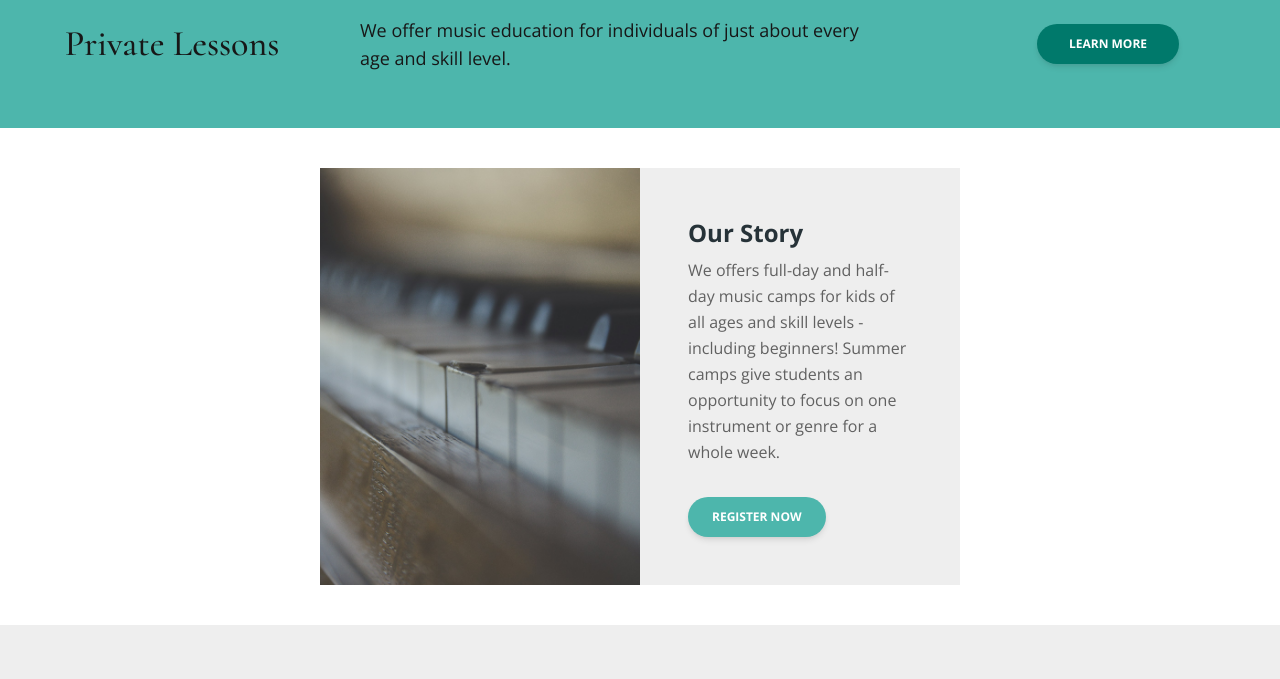
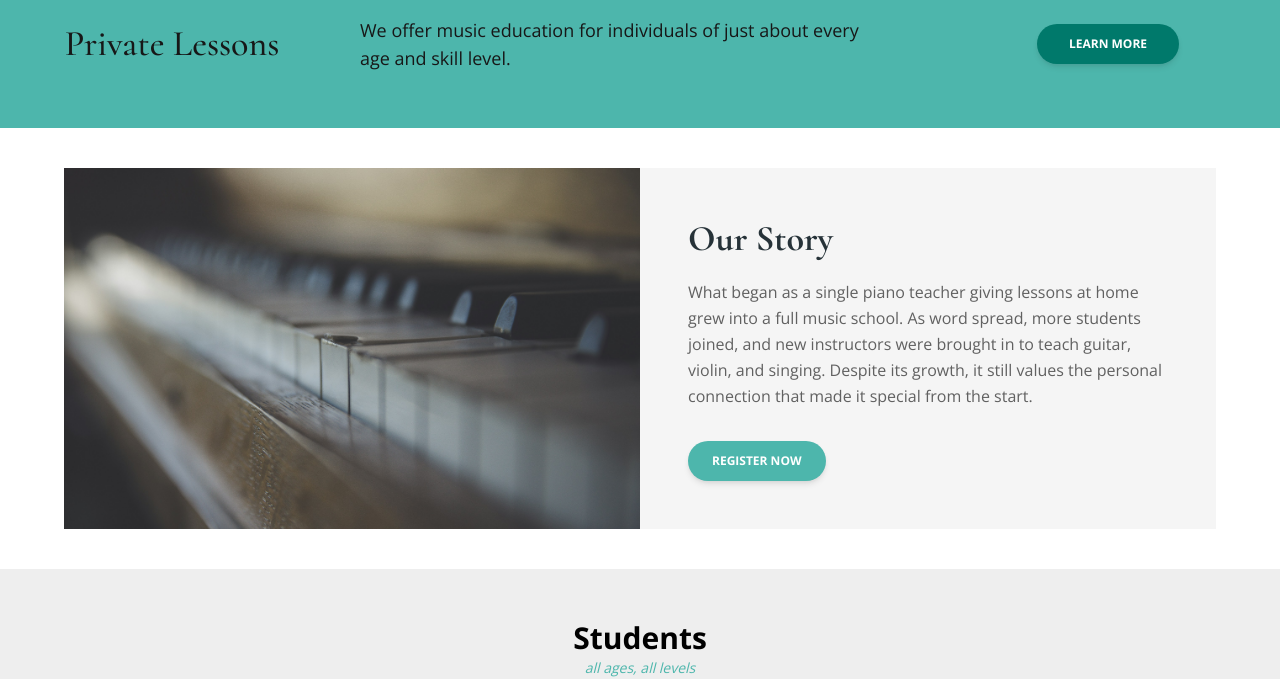
Before and after one commit to cecitorres/taylor-made-music, a Next.js app: page / in a window 1280 px wide. Shown: the part 840-1519 px from the top of the page. Built offline with nearby package versions, Linux system fonts and the light colour scheme.

Commit message:
style:  About component complete

```diff
--- a/src/components/About.jsx
+++ b/src/components/About.jsx
@@ -1,31 +1,32 @@
 import React from 'react'
 import { Card, CardHeader, CardBody, Typography, Button } from "/material-tailwind/react";
 import Image from "next/image";
+
 const About = () => {
     return (
-        <section className="flex items-center justify-center w-full py-10 text-black bg-white">
-            {/* Card header image should be half width and being a square image */}
-            <Card className="flex-row w-6/12 rounded-none shadow-none ">
+        <section className="flex items-center justify-center w-full px-4 py-10 text-black bg-white">
+            <Card className="flex flex-col w-full max-w-6xl rounded-none shadow-none md:flex-row">
                 <CardHeader
                     shadow={false}
                     floated={false}
-                    className="w-1/2 m-0 rounded-none shrink-0 aspect-square"
+                    className="w-full m-0 rounded-none md:w-1/2 shrink-0 aspect-square md:aspect-auto"
                 >
                     <Image src={`/about-1.jpg`} alt="Home" fill className="object-cover" />
                 </CardHeader>
-                <CardBody className="flex flex-col justify-center p-12 bg-gray-200">
-                    <Typography variant="h4" color="blue-gray" className="mb-2">
+                <CardBody className="flex flex-col justify-center p-6 bg-gray-100 md:p-12">
+                    <Typography variant="h2" color="blue-gray" className="mb-4 font-serif text-center md:text-left">
                         Our Story
                     </Typography>
-                    <Typography color="gray" className="mb-8 font-normal">
-                        We offers full-day and half-day music camps for kids of all ages and skill levels - including beginners!
-                        Summer camps give students an opportunity to focus on one instrument or genre for a whole week.
+                    <Typography color="gray" className="mb-8 font-normal text-center md:text-left">
+                        What began as a single piano teacher giving lessons at home grew into a full music school. As word spread, more students joined, and new instructors were brought in to teach guitar, violin, and singing. Despite its growth, it still values the personal connection that made it special from the start.
                     </Typography>
-                    <a href="#" className="inline-block">
-                        <Button className="flex items-center gap-2 bg-teal-300 rounded-3xl">
-                            Register Now
-                        </Button>
-                    </a>
+                    <div className="flex justify-center md:justify-start">
+                        <a href="#" className="inline-block">
+                            <Button className="flex items-center gap-2 bg-teal-300 rounded-3xl">
+                                Register Now
+                            </Button>
+                        </a>
+                    </div>
                 </CardBody>
             </Card>
         </section>
```
